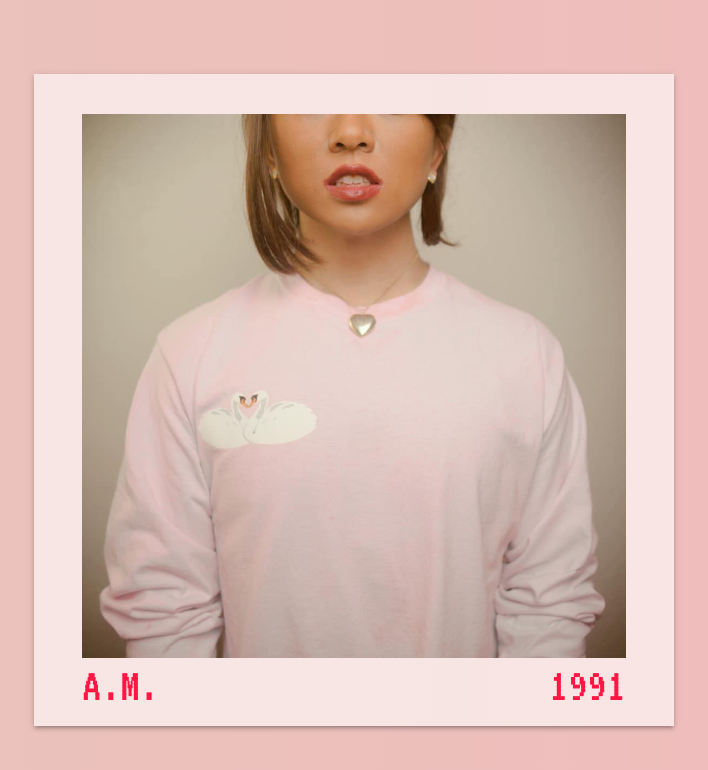
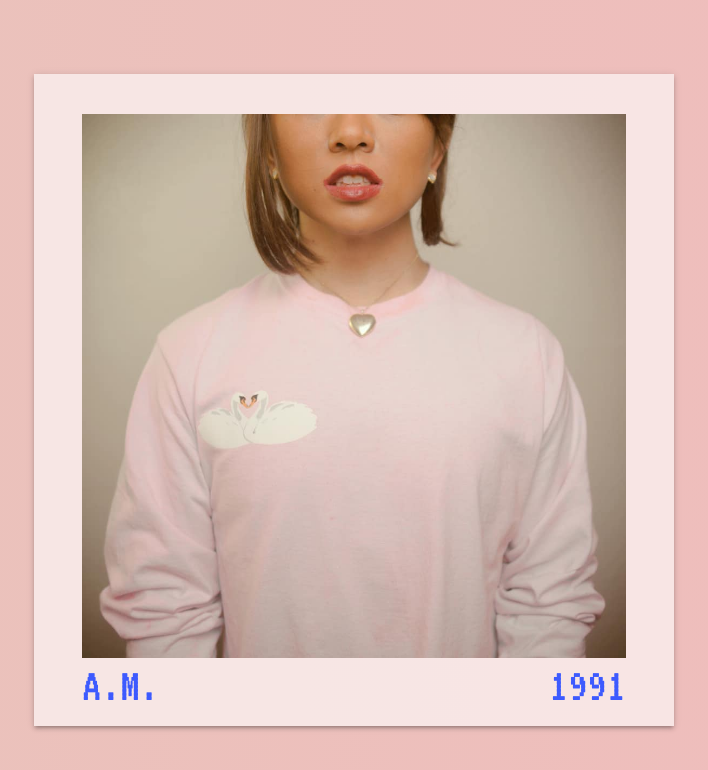
Before and after one commit to umamialex/suitupalex.com, a React (Create React App) app: page / in a window 1280 px wide. Shown: the top 770 px of the page, without its empty margins (286-994 px from the left). Built offline with nearby package versions, Linux system fonts and the light colour scheme.

Commit message:
src: App: Blue marker

```diff
--- a/src/App.js
+++ b/src/App.js
@@ -3,7 +3,7 @@ import {
   Paper,
 } from '@material-ui/core'
 import {
-  red,
+  indigo,
 } from '@material-ui/core/colors'
 import {
   ThemeProvider,
@@ -69,7 +69,7 @@ const Hawtie = styled.img`
 `
 
 const Marker = styled.div`
-  color: ${red.A400};
+  color: ${indigo.A400};
   display: flex;
   flex-direction: row;
   font-family: VT323;
```
